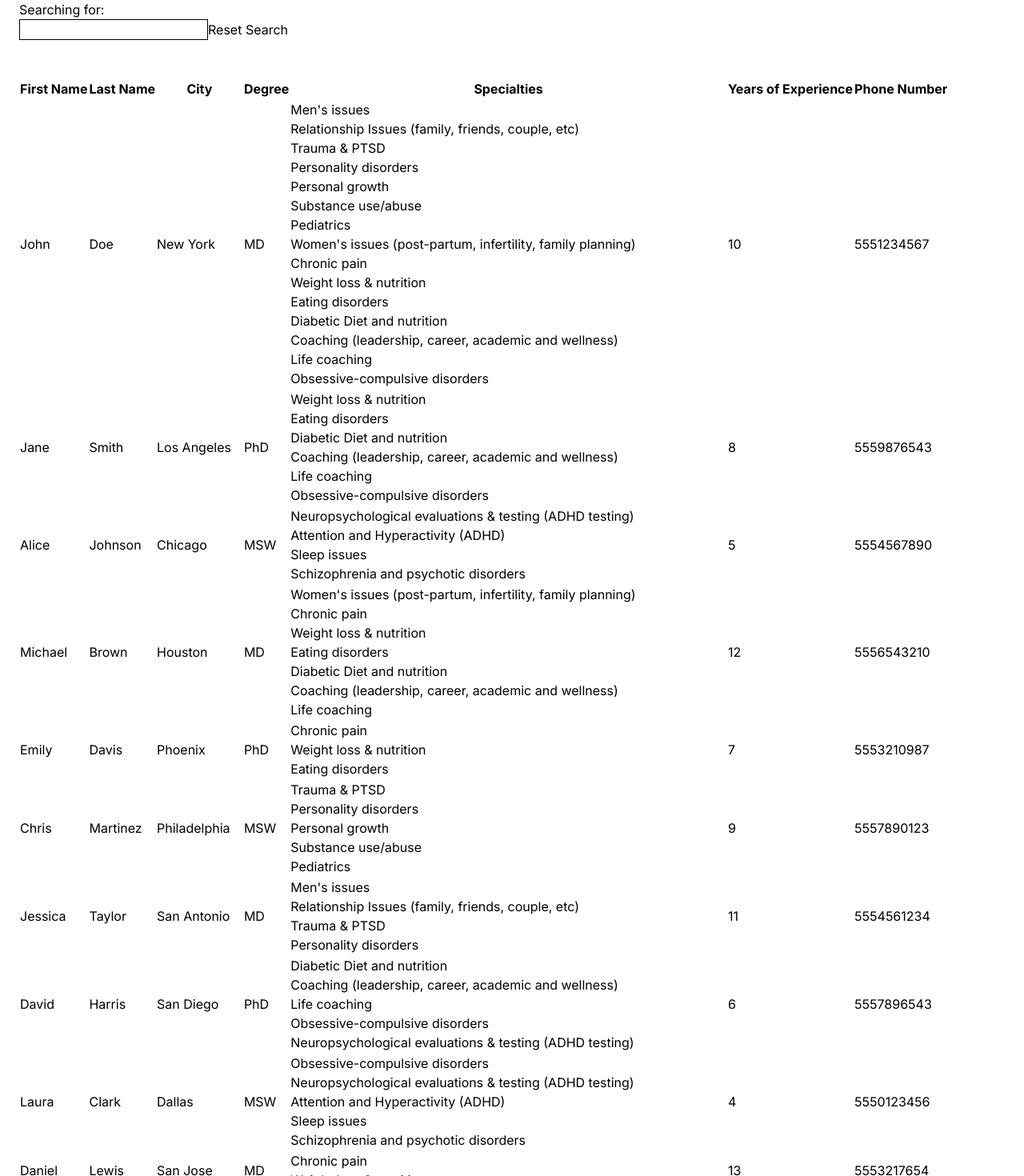
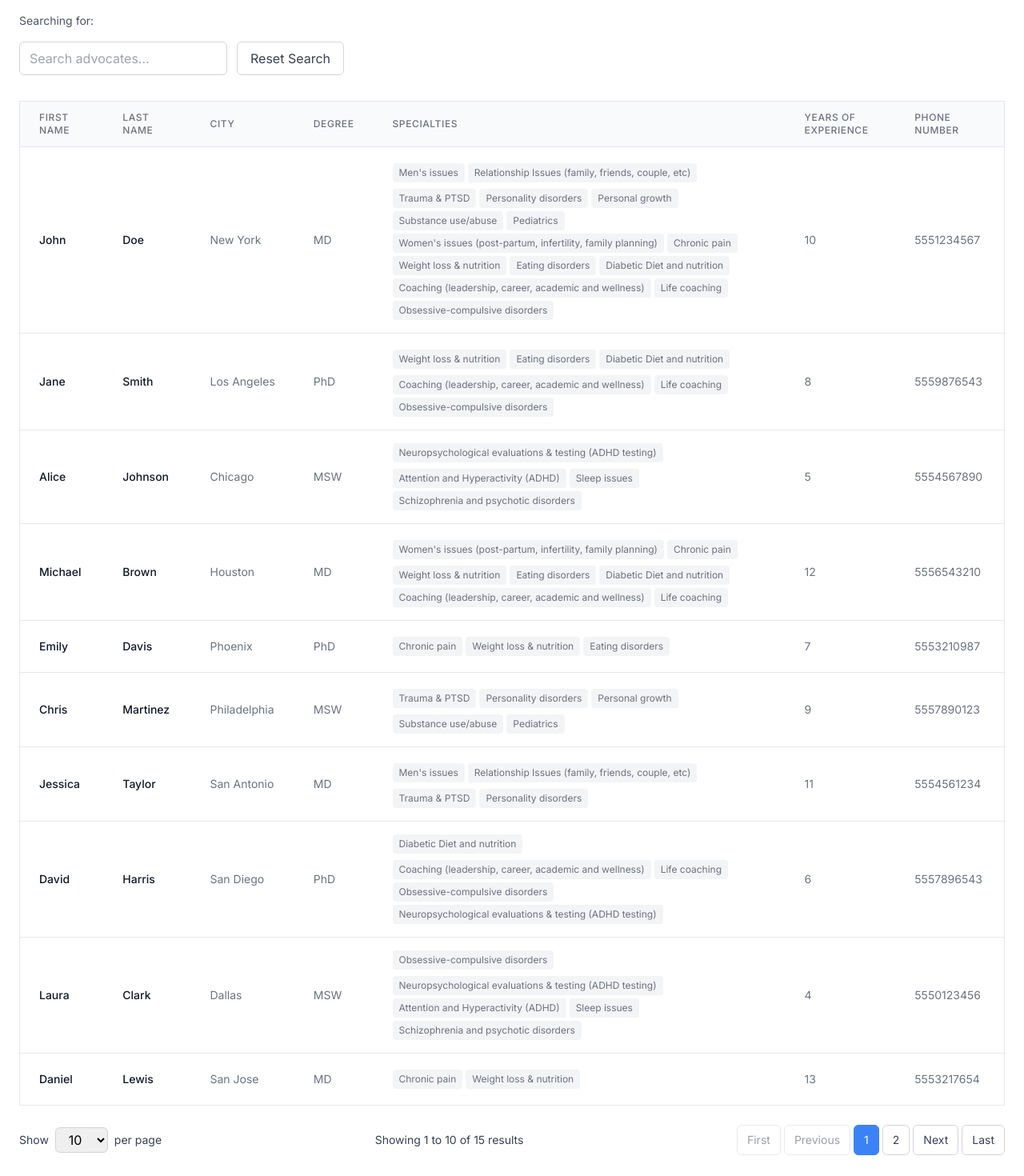
Before and after one commit to tyabele/solace-candidate-assignment, a Next.js app: page / in a window 1280 px wide. Shown: the part 120-1590 px from the top of the page at 80% size. Built offline with nearby package versions, Linux system fonts and the light colour scheme.

Commit message:
Updating page.tsx to handle pagination, implementing basic styling to give the table, buttons and other elements structure and hierarchy.

```diff
--- a/src/app/page.tsx
+++ b/src/app/page.tsx
@@ -5,16 +5,31 @@ import { useEffect, useState } from "react";
 export default function Home() {
   const [advocates, setAdvocates] = useState([]);
   const [filteredAdvocates, setFilteredAdvocates] = useState([]);
+  const [currentPage, setCurrentPage] = useState(1);
+  const [pageSize, setPageSize] = useState(10);
+  const [pagination, setPagination] = useState({
+    totalCount: 0,
+    totalPages: 0,
+    hasNextPage: false,
+    hasPreviousPage: false
+  });
+
+  const fetchAdvocates = async (page = currentPage, limit = pageSize) => {
+    console.log("fetching advocates...");
+    try {
+      const response = await fetch(`/api/advocates?page=${page}&limit=${limit}`);
+      const jsonResponse = await response.json();
+      setAdvocates(jsonResponse.data);
+      setFilteredAdvocates(jsonResponse.data);
+      setPagination(jsonResponse.pagination);
+    } catch (error) {
+      console.error("Error fetching advocates:", error);
+    }
+  };
 
   useEffect(() => {
-    console.log("fetching advocates...");
-    fetch("/api/advocates").then((response) => {
-      response.json().then((jsonResponse) => {
-        setAdvocates(jsonResponse.data);
-        setFilteredAdvocates(jsonResponse.data);
-      });
-    });
-  }, []);
+    fetchAdvocates();
+  }, [currentPage, pageSize]);
 
   const onChange = (e) => {
     const searchTerm = e.target.value;
@@ -41,51 +56,159 @@ export default function Home() {
     setFilteredAdvocates(advocates);
   };
 
+  const handlePageSizeChange = (e) => {
+    const newPageSize = parseInt(e.target.value);
+    setPageSize(newPageSize);
+    setCurrentPage(1); // Reset to first page when changing page size
+  };
+
+  const handlePageChange = (newPage) => {
+    setCurrentPage(newPage);
+  };
+
+  const generatePageNumbers = () => {
+    const pages = [];
+    const maxPagesToShow = 5;
+    const startPage = Math.max(1, currentPage - Math.floor(maxPagesToShow / 2));
+    const endPage = Math.min(pagination.totalPages, startPage + maxPagesToShow - 1);
+
+    for (let i = startPage; i <= endPage; i++) {
+      pages.push(i);
+    }
+    return pages;
+  };
+
   return (
-    <main style={{ margin: "24px" }}>
-      <h1>Solace Advocates</h1>
-      <br />
-      <br />
-      <div>
-        <p>Search</p>
-        <p>
-          Searching for: <span id="search-term"></span>
+    <main className="p-6 max-w-7xl mx-auto">
+      <h1 className="text-3xl font-bold text-gray-900 mb-8">Solace Advocates</h1>
+
+      <div className="mb-8 space-y-4">
+        <h2 className="text-xl font-semibold text-gray-700">Search</h2>
+        <p className="text-sm text-gray-600">
+          Searching for: <span id="search-term" className="font-medium text-gray-900"></span>
         </p>
-        <input style={{ border: "1px solid black" }} onChange={onChange} />
-        <button onClick={onClick}>Reset Search</button>
+        <div className="flex gap-3 items-center">
+          <input
+            className="px-3 py-2 border border-gray-300 rounded-md focus:outline-none focus:ring-2 focus:ring-blue-500 focus:border-transparent"
+            placeholder="Search advocates..."
+            onChange={onChange}
+          />
+          <button
+            className="px-4 py-2 border border-gray-300 rounded-md text-gray-700 hover:bg-gray-50 focus:outline-none focus:ring-2 focus:ring-blue-500"
+            onClick={onClick}
+          >
+            Reset Search
+          </button>
         </div>
-      <br />
-      <br />
-      <table>
-        <thead>
-          <th>First Name</th>
-          <th>Last Name</th>
-          <th>City</th>
-          <th>Degree</th>
-          <th>Specialties</th>
-          <th>Years of Experience</th>
-          <th>Phone Number</th>
+      </div>
+
+      <div className="overflow-x-auto">
+        <table className="min-w-full divide-y divide-gray-200 border border-gray-200 rounded-lg">
+          <thead className="bg-gray-50">
+            <tr>
+              <th className="px-6 py-3 text-left text-xs font-medium text-gray-500 uppercase tracking-wider">First Name</th>
+              <th className="px-6 py-3 text-left text-xs font-medium text-gray-500 uppercase tracking-wider">Last Name</th>
+              <th className="px-6 py-3 text-left text-xs font-medium text-gray-500 uppercase tracking-wider">City</th>
+              <th className="px-6 py-3 text-left text-xs font-medium text-gray-500 uppercase tracking-wider">Degree</th>
+              <th className="px-6 py-3 text-left text-xs font-medium text-gray-500 uppercase tracking-wider">Specialties</th>
+              <th className="px-6 py-3 text-left text-xs font-medium text-gray-500 uppercase tracking-wider">Years of Experience</th>
+              <th className="px-6 py-3 text-left text-xs font-medium text-gray-500 uppercase tracking-wider">Phone Number</th>
+            </tr>
           </thead>
-        <tbody>
-          {filteredAdvocates.map((advocate) => {
+          <tbody className="bg-white divide-y divide-gray-200">
+            {filteredAdvocates.map((advocate, index) => {
               return (
-              <tr>
-                <td>{advocate.firstName}</td>
-                <td>{advocate.lastName}</td>
-                <td>{advocate.city}</td>
-                <td>{advocate.degree}</td>
-                <td>
-                  {advocate.specialties.map((s) => (
-                    <div>{s}</div>
+                <tr key={index} className="hover:bg-gray-50">
+                  <td className="px-6 py-4 whitespace-nowrap text-sm font-medium text-gray-900">{advocate.firstName}</td>
+                  <td className="px-6 py-4 whitespace-nowrap text-sm font-medium text-gray-900">{advocate.lastName}</td>
+                  <td className="px-6 py-4 whitespace-nowrap text-sm text-gray-500">{advocate.city}</td>
+                  <td className="px-6 py-4 whitespace-nowrap text-sm text-gray-500">{advocate.degree}</td>
+                  <td className="px-6 py-4 text-sm text-gray-500">
+                    <div className="space-y-1">
+                      {advocate.specialties.map((s, i) => (
+                        <div key={i} className="text-xs bg-gray-100 px-2 py-1 rounded inline-block mr-1 mb-1">{s}</div>
                       ))}
+                    </div>
                   </td>
-                <td>{advocate.yearsOfExperience}</td>
-                <td>{advocate.phoneNumber}</td>
+                  <td className="px-6 py-4 whitespace-nowrap text-sm text-gray-500">{advocate.yearsOfExperience}</td>
+                  <td className="px-6 py-4 whitespace-nowrap text-sm text-gray-500">{advocate.phoneNumber}</td>
                 </tr>
               );
             })}
           </tbody>
         </table>
+      </div>
+
+      {/* Pagination Controls */}
+      <div className="mt-6 flex items-center justify-between">
+        <div className="flex items-center space-x-2">
+          <span className="text-sm text-gray-700">Show</span>
+          <select
+            value={pageSize}
+            onChange={handlePageSizeChange}
+            className="px-3 py-1 border border-gray-300 rounded-md focus:outline-none focus:ring-2 focus:ring-blue-500"
+          >
+            <option value={5}>5</option>
+            <option value={10}>10</option>
+            <option value={20}>20</option>
+            <option value={50}>50</option>
+          </select>
+          <span className="text-sm text-gray-700">per page</span>
+        </div>
+
+        <div className="flex items-center space-x-2">
+          <span className="text-sm text-gray-700">
+            Showing {Math.min((currentPage - 1) * pageSize + 1, pagination.totalCount)} to{' '}
+            {Math.min(currentPage * pageSize, pagination.totalCount)} of {pagination.totalCount} results
+          </span>
+        </div>
+
+        <div className="flex items-center space-x-1">
+          <button
+            onClick={() => handlePageChange(1)}
+            disabled={!pagination.hasPreviousPage}
+            className="px-3 py-2 text-sm border border-gray-300 rounded-md text-gray-700 hover:bg-gray-50 focus:outline-none focus:ring-2 focus:ring-blue-500 disabled:opacity-50 disabled:cursor-not-allowed"
+          >
+            First
+          </button>
+          <button
+            onClick={() => handlePageChange(currentPage - 1)}
+            disabled={!pagination.hasPreviousPage}
+            className="px-3 py-2 text-sm border border-gray-300 rounded-md text-gray-700 hover:bg-gray-50 focus:outline-none focus:ring-2 focus:ring-blue-500 disabled:opacity-50 disabled:cursor-not-allowed"
+          >
+            Previous
+          </button>
+
+          {generatePageNumbers().map((pageNum) => (
+            <button
+              key={pageNum}
+              onClick={() => handlePageChange(pageNum)}
+              className={`px-3 py-2 text-sm border rounded-md focus:outline-none focus:ring-2 focus:ring-blue-500 ${
+                pageNum === currentPage
+                  ? 'bg-blue-500 text-white border-blue-500'
+                  : 'border-gray-300 text-gray-700 hover:bg-gray-50'
+              }`}
+            >
+              {pageNum}
+            </button>
+          ))}
+
+          <button
+            onClick={() => handlePageChange(currentPage + 1)}
+            disabled={!pagination.hasNextPage}
+            className="px-3 py-2 text-sm border border-gray-300 rounded-md text-gray-700 hover:bg-gray-50 focus:outline-none focus:ring-2 focus:ring-blue-500 disabled:opacity-50 disabled:cursor-not-allowed"
+          >
+            Next
+          </button>
+          <button
+            onClick={() => handlePageChange(pagination.totalPages)}
+            disabled={!pagination.hasNextPage}
+            className="px-3 py-2 text-sm border border-gray-300 rounded-md text-gray-700 hover:bg-gray-50 focus:outline-none focus:ring-2 focus:ring-blue-500 disabled:opacity-50 disabled:cursor-not-allowed"
+          >
+            Last
+          </button>
+        </div>
+      </div>
     </main>
   );
 }
```
Lines whose indentation alone changed are shown as unchanged.
